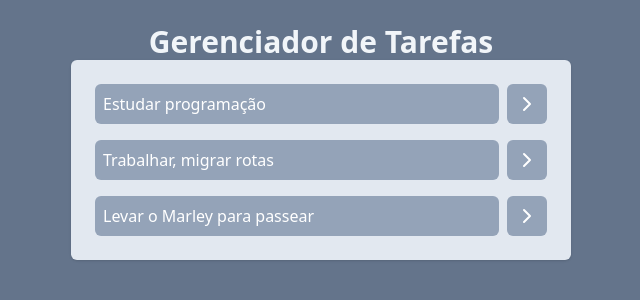
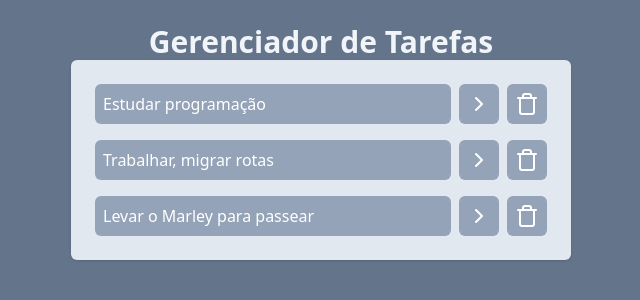
Before and after one commit to PedroPauloBrCalazans/app-tasks-frontEnd, a React (Vite) app: page / in a window 1280 px wide. Shown: the top 300 px of the page, without its empty margins (319-959 px from the left). Built offline with nearby package versions, Linux system fonts and the light colour scheme.

Commit message:
Implementações das ações dos button no componente "tasks".

```diff
--- a/src/App.jsx
+++ b/src/App.jsx
@@ -1,5 +1,5 @@
 import { useState } from "react";
-import AddTask from "./components/AddTask";
+// import AddTask from "./components/AddTask";
 import Tasks from "./components/Tasks";
 
 function App() {
@@ -24,6 +24,22 @@ function App() {
     },
   ]);
 
+  function onTaskClick(taskId) {
+    const newTasks = tasks.map((task) => {
+      if (task.id === taskId) {
+        return { ...task, isCompleted: !task.isCompleted };
+      }
+
+      return task;
+    });
+
+    setTasks(newTasks);
+  }
+  function onDeleteTaskClick(taskId) {
+    const deleteTask = tasks.filter((task) => task.id != taskId);
+    setTasks(deleteTask);
+  }
+
   return (
     <div className="w-screen h-screen bg-slate-500 flex justify-center p-6">
       <div className="w-[500px]">
@@ -31,7 +47,11 @@ function App() {
           Gerenciador de Tarefas
         </h1>
         {/* <AddTask /> */}
-        <Tasks tasks={tasks} />
+        <Tasks
+          tasks={tasks}
+          onTaskClick={onTaskClick}
+          onDeleteTaskClick={onDeleteTaskClick}
+        />
       </div>
     </div>
   );
--- a/src/components/Tasks.jsx
+++ b/src/components/Tasks.jsx
@@ -1,15 +1,28 @@
-import { ChevronRightIcon } from "lucide-react";
+import { ChevronRightIcon, TrashIcon } from "lucide-react";
 
-export default function Tasks(props) {
+export default function Tasks({ tasks, onTaskClick, onDeleteTaskClick }) {
   return (
     <ul className="space-y-4 p-6 bg-slate-200 rounded-md shadow">
-      {props.tasks.map((task) => (
+      {tasks.map((task) => (
         <li key={task.id} className="flex gap-2">
-          <button className="bg-slate-400 text-left w-full text-white p-2 rounded-md">
+          <button
+            onClick={() => onTaskClick(task.id)}
+            className={`${
+              !task.isCompleted
+                ? "bg-slate-400 text-left w-full text-white p-2 rounded-md"
+                : "bg-slate-400 text-left w-full text-white p-2 rounded-md line-through"
+            }`}
+          >
             {task.title}
           </button>
           <button className="bg-slate-400 text-white p-2 rounded-md">
             <ChevronRightIcon />
+          </button>
+          <button
+            onClick={() => onDeleteTaskClick(task.id)}
+            className="bg-slate-400 text-white p-2 rounded-md"
+          >
+            <TrashIcon />
           </button>
         </li>
       ))}
```
